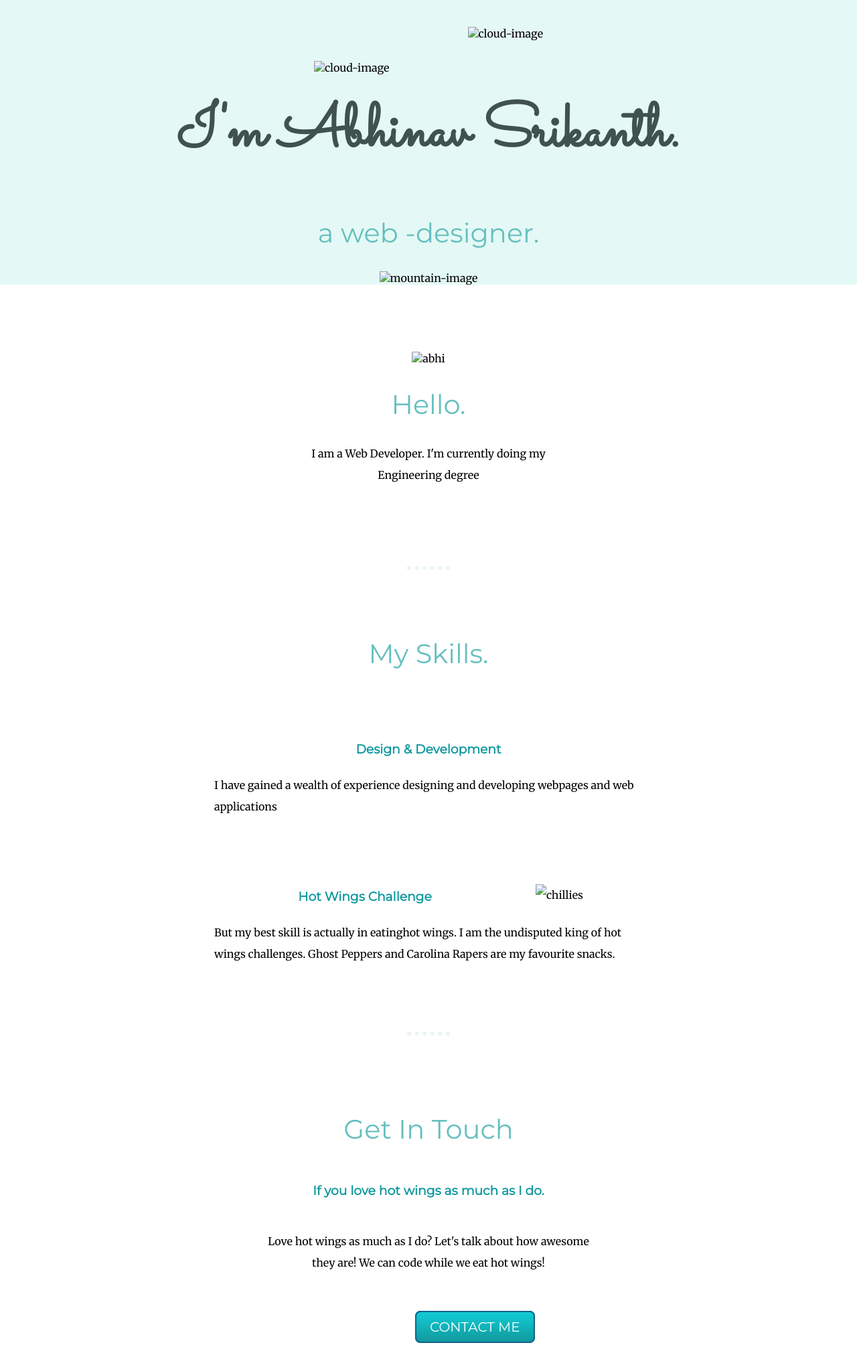
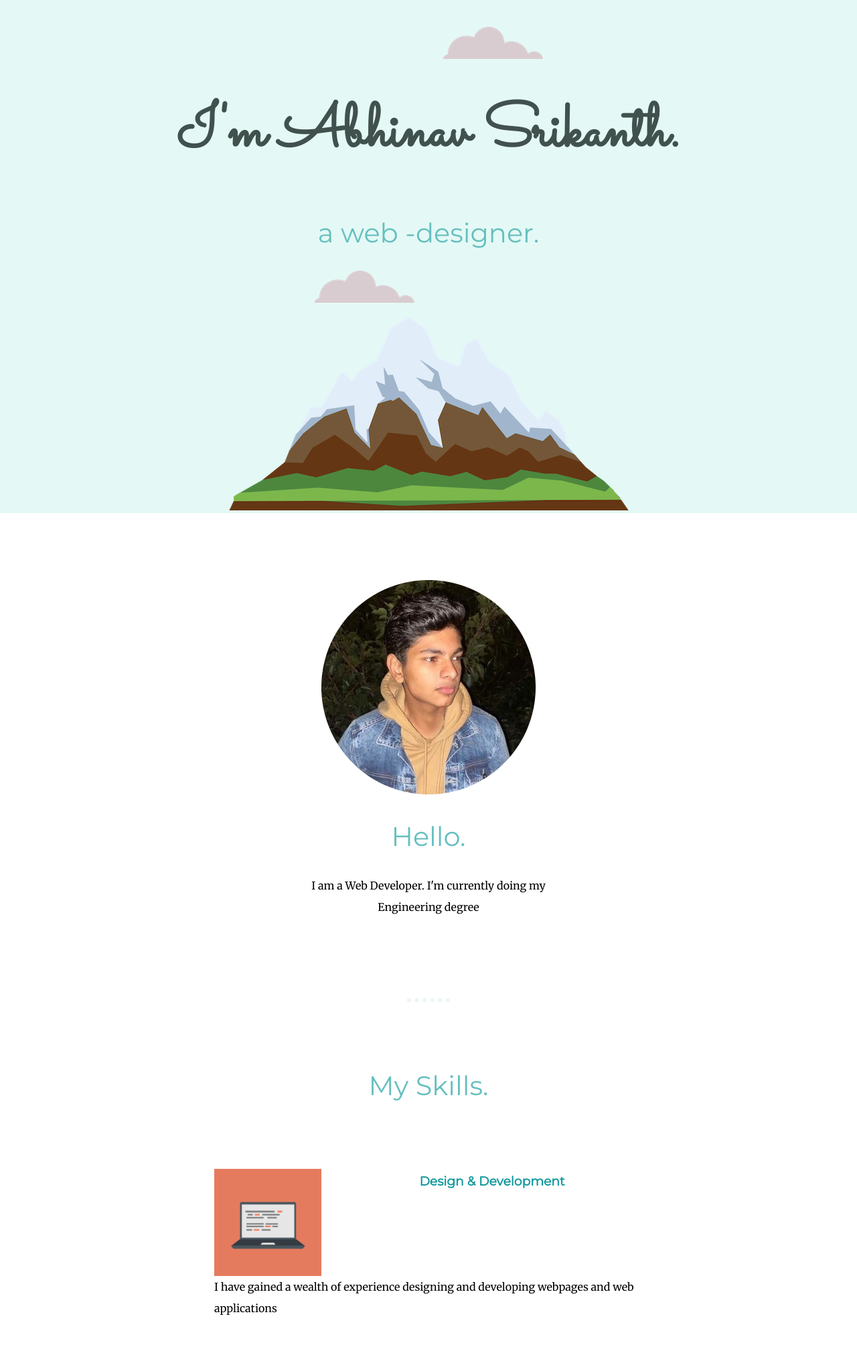
Before and after one commit to AbhinavSrikanth/website, a plain HTML site: page index.html in a window 1280 px wide. Shown: the top 2008 px of the page at 67% size. Drawn offline with Linux system fonts and the light colour scheme; files that its build step writes are made by us from their sources.

Commit message:
updated index.html

```diff
--- a/index.html
+++ b/index.html
@@ -3,7 +3,7 @@
   <head>
     <meta charset="utf-8">
     <title>Abhinav Srikanth</title>
-      <link rel="stylesheet" href="css/styles.css">
+      <link rel="stylesheet" href="styles.css">
       <link rel="icon" href="favicon.ico">
       <link rel="preconnect" href="https://fonts.googleapis.com">
 <link rel="preconnect" href="https://fonts.gstatic.com" crossorigin>
@@ -11,15 +11,15 @@
   </head>
   <body>
     <div class="top-container">
-      <img class="top-cloud" src="images/cloud.png" alt="cloud-image">
+      <img class="top-cloud" src="cloud.png" alt="cloud-image">
       <h1>I'm Abhinav Srikanth.</h1>
       <h2>a web -designer.</h2>
-      <img class="bottom-cloud" src="images/cloud.png" alt="cloud-image">
-      <img src="images/mountain.png" alt="mountain-image">
+      <img class="bottom-cloud" src="cloud.png" alt="cloud-image">
+      <img src="mountain.png" alt="mountain-image">
     </div>
     <div class="middle-container">
   <div class="profile">
-    <img src="images/Abhinav-modified.png" alt="abhi">
+    <img src="Abhinav-modified.png" alt="abhi">
     <h2>Hello.</h2>
     <p class="intro">I am a Web Developer. I'm currently doing my Engineering degree</p>
   </div>
@@ -27,12 +27,12 @@
   <div class="skills">
     <h2>My Skills.</h2>
     <div class="skill-row">
-        <img class="cmp" src="images/computer.png" alt="">
+        <img class="cmp" src="computer.png" alt="">
       <h3>Design & Development</h3>
       <p class="csd">I have gained a wealth of experience designing and developing webpages and web applications</p>
     </div>
   <div class="skill-row">
-      <img class="chilli" src="images/chillies.png" alt="chillies">
+      <img class="chilli" src="chillies.png" alt="chillies">
       <h3>Hot Wings Challenge</h3>
       <p class="abc">But my best skill is actually in eatinghot wings. I am the undisputed king of hot wings challenges. Ghost Peppers and Carolina Rapers are my favourite snacks.</p>
     </div>
```
